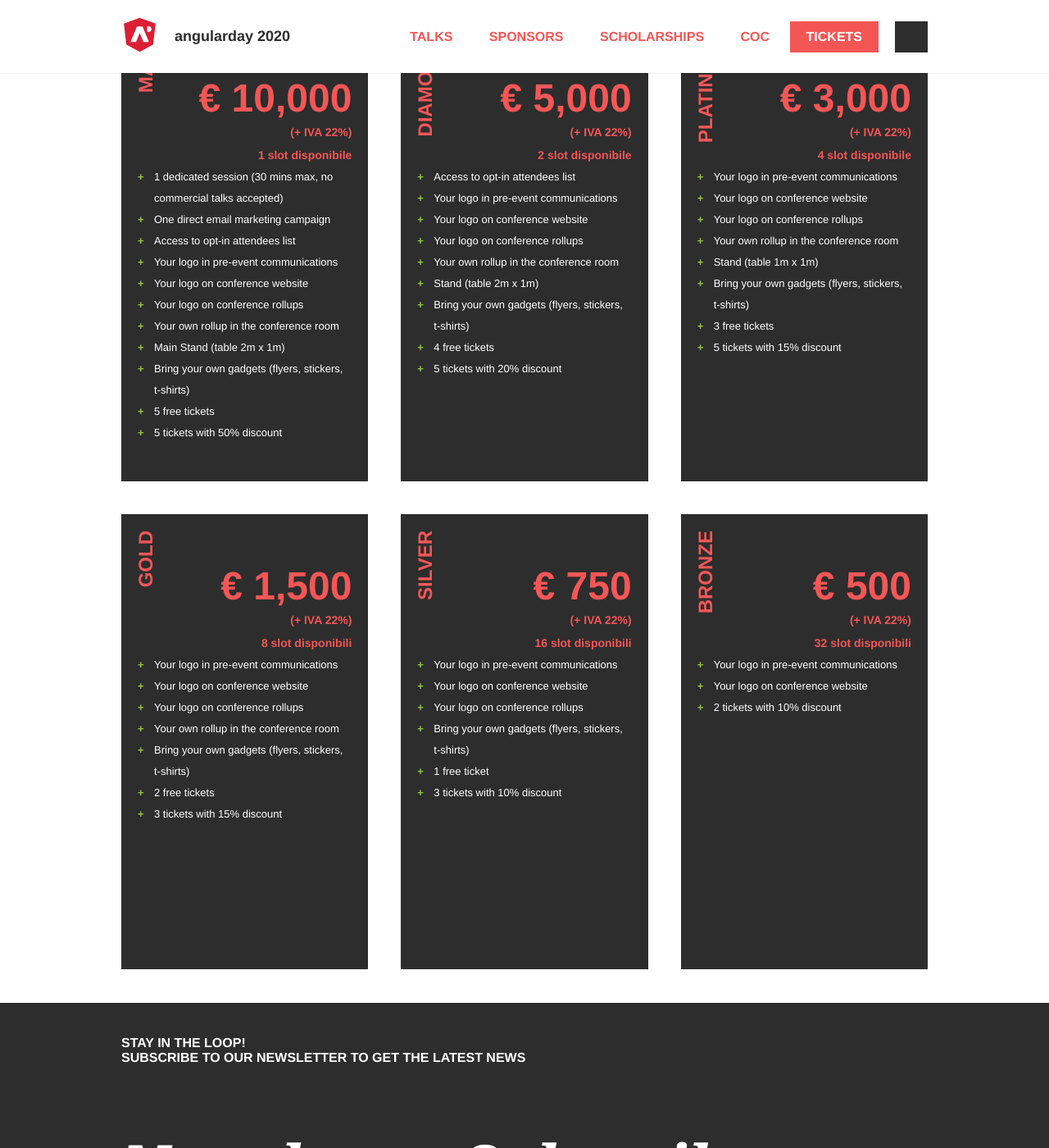
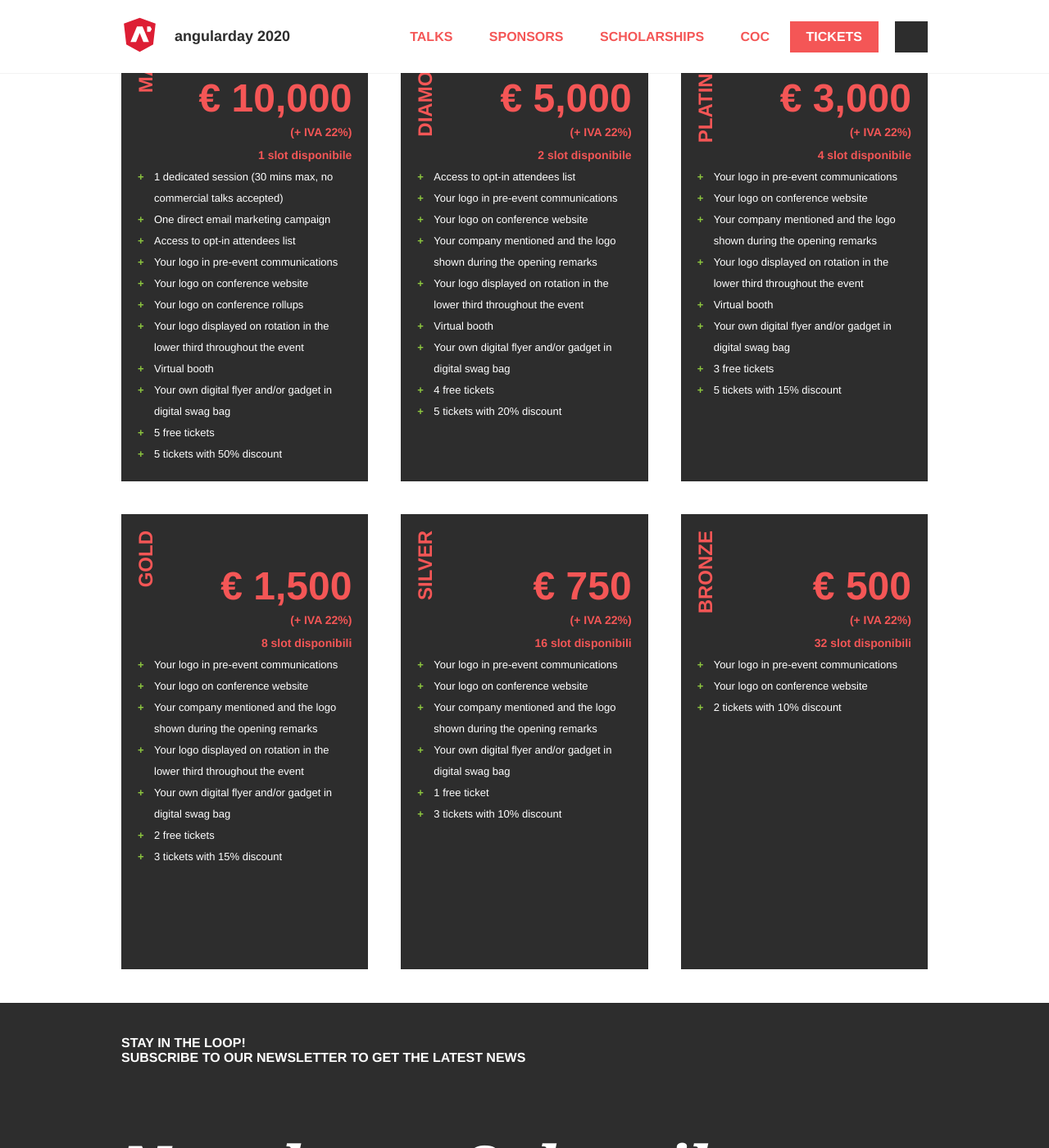
Before and after one commit to giuliatosato/2020.angularday.it, a Jekyll site: the page built from sponsor.html, in a window 1280 px wide and 1400 px high, scrolled down 988 px. Shown: the whole window at 82% size. Built offline with Jekyll 4.4.1, drawn with Linux system fonts in a browser that asks for light colours; some web fonts are replaced; comment, search, counter and statistics services are not loaded.

Commit message:
packages updated virtual ed.

```diff
--- a/_data/sponsors.yml
+++ b/_data/sponsors.yml
@@ -14,9 +14,9 @@
     - Your logo in pre-event communications
     - Your logo on conference website
     - Your logo on conference rollups
-    - Your own rollup in the conference room
-    - Main Stand (table 2m x 1m)
-    - Bring your own gadgets (flyers, stickers, t-shirts)
+    - Your logo displayed on rotation in the lower third throughout the event
+    - Virtual booth
+    - Your own digital flyer and/or gadget in digital swag bag
     - 5 free tickets
     - 5 tickets with 50% discount
   max: 1
@@ -28,10 +28,10 @@
     - Access to opt-in attendees list
     - Your logo in pre-event communications
     - Your logo on conference website
-    - Your logo on conference rollups
-    - Your own rollup in the conference room
-    - Stand (table 2m x 1m)
-    - Bring your own gadgets (flyers, stickers, t-shirts)
+    - Your company mentioned and the logo shown during the opening remarks
+    - Your logo displayed on rotation in the lower third throughout the event
+    - Virtual booth
+    - Your own digital flyer and/or gadget in digital swag bag
     - 4 free tickets
     - 5 tickets with 20% discount
   max: 2
@@ -42,10 +42,10 @@
   offer:
     - Your logo in pre-event communications
     - Your logo on conference website
-    - Your logo on conference rollups
-    - Your own rollup in the conference room
-    - Stand (table 1m x 1m)
-    - Bring your own gadgets (flyers, stickers, t-shirts)
+    - Your company mentioned and the logo shown during the opening remarks
+    - Your logo displayed on rotation in the lower third throughout the event
+    - Virtual booth
+    - Your own digital flyer and/or gadget in digital swag bag
     - 3 free tickets
     - 5 tickets with 15% discount
   max: 4
@@ -59,9 +59,9 @@
   offer:
     - Your logo in pre-event communications
     - Your logo on conference website
-    - Your logo on conference rollups
-    - Your own rollup in the conference room
-    - Bring your own gadgets (flyers, stickers, t-shirts)
+    - Your company mentioned and the logo shown during the opening remarks
+    - Your logo displayed on rotation in the lower third throughout the event
+    - Your own digital flyer and/or gadget in digital swag bag
     - 2 free tickets
     - 3 tickets with 15% discount
   max: 8
@@ -72,8 +72,8 @@
   offer:
     - Your logo in pre-event communications
     - Your logo on conference website
-    - Your logo on conference rollups
-    - Bring your own gadgets (flyers, stickers, t-shirts)
+    - Your company mentioned and the logo shown during the opening remarks
+    - Your own digital flyer and/or gadget in digital swag bag
     - 1 free ticket
     - 3 tickets with 10% discount
   max: 16
```
